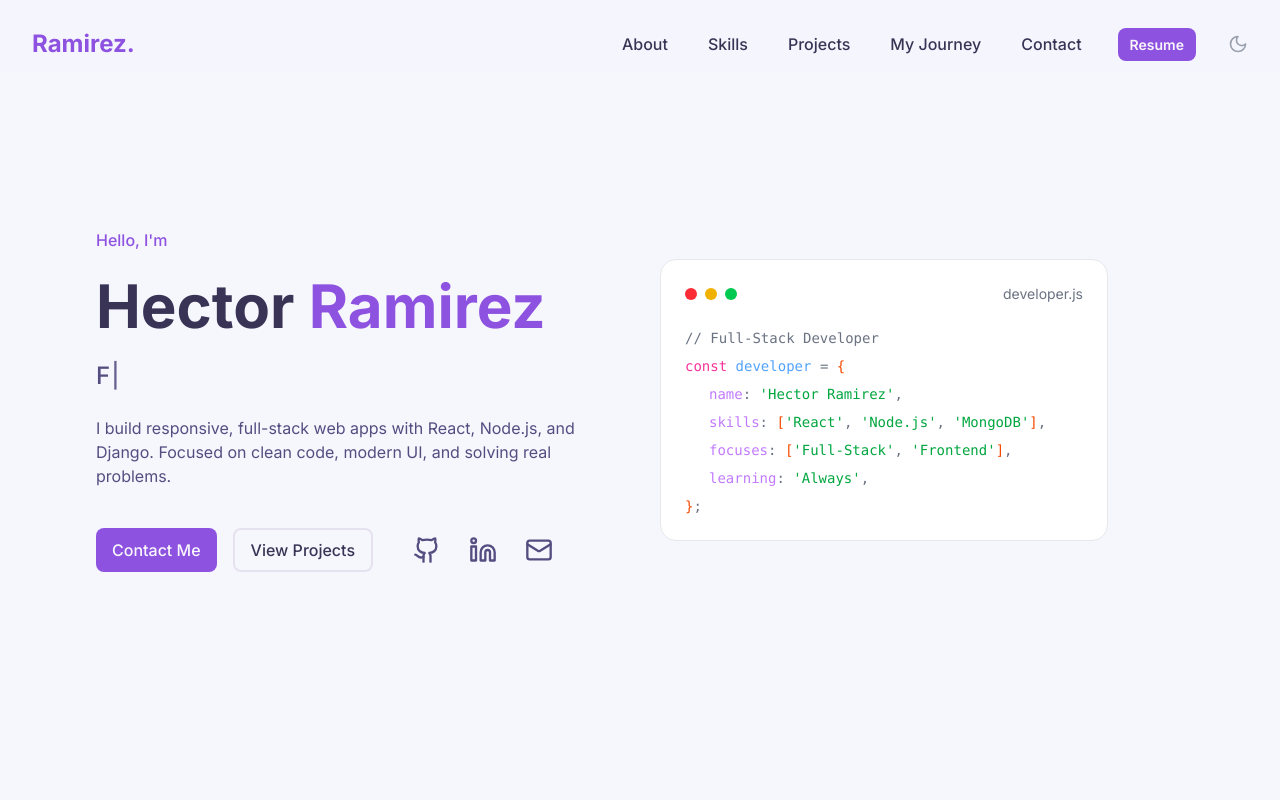
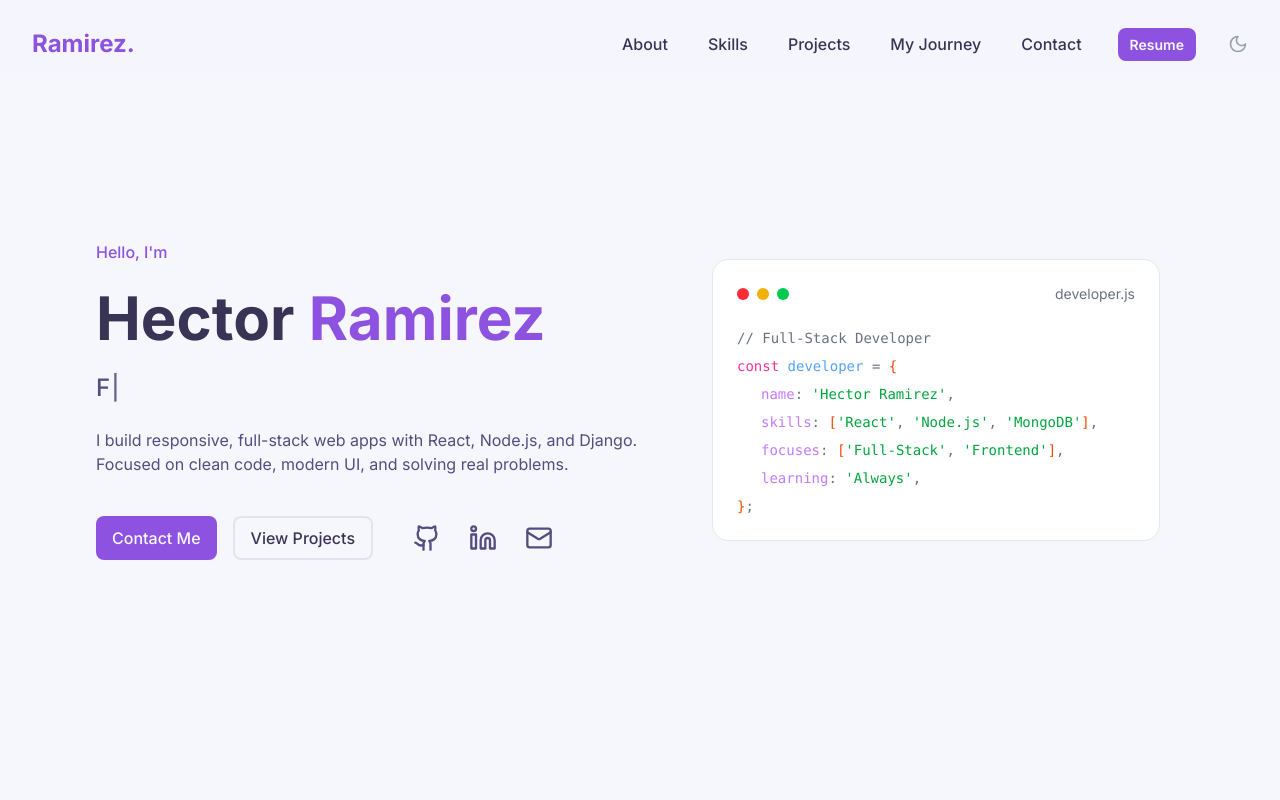
Before and after one commit to hectorlil48/my-portfolio, a React (Vite) app: page / in a window 1280 px wide. Shown: the top 800 px of the page. Built offline with nearby package versions, Linux system fonts and the light colour scheme.

Commit message:
Removed animation on the h1 in the hero component

```diff
--- a/src/components/sections/Hero/Hero.jsx
+++ b/src/components/sections/Hero/Hero.jsx
@@ -8,15 +8,7 @@ const Hero = () => {
       id="home"
       className="mx-auto flex min-h-screen max-w-6xl flex-col items-center gap-20 px-6 lg:flex-row lg:gap-10 lg:px-8"
     >
-      <motion.div
-        initial={{ opacity: 0, y: -50 }}
-        whileInView={{ opacity: 1, y: 0 }}
-        transition={{ duration: 0.6 }}
-        viewport={{ once: true }}
-        className="lg:flex-1"
-      >
-        <Intro />
-      </motion.div>
+      <Intro />
 
       <motion.div
         initial={{ opacity: 0, y: -50 }}
```
